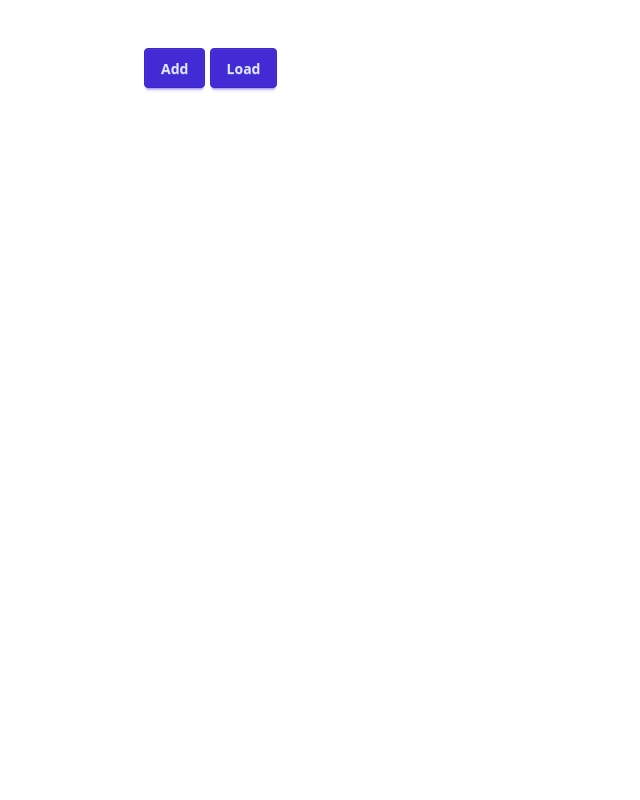
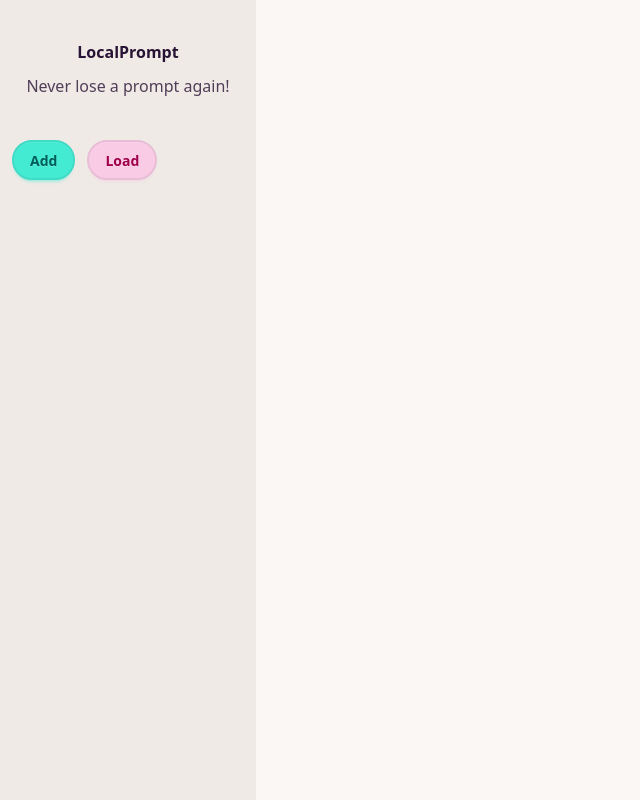
Before and after one commit to iaseth/localprompt, a SvelteKit app in the folder sv-app/: page / in a window 1280 px wide. Shown: the whole page, without its empty margins (0-640 px from the left). Built offline with nearby package versions, Linux system fonts and the light colour scheme.

Commit message:
Now applying themes properly

```diff
--- a/sv-app/src/app.css
+++ b/sv-app/src/app.css
@@ -1,4 +1,12 @@
 
 @import 'tailwindcss';
+
 @plugin "@tailwindcss/typography";
-@plugin "daisyui";
+
+@plugin "daisyui" {
+	themes: cupcake --default, business --prefersdark, business;
+}
+
+.masonry {
+	grid-template-rows: masonry;
+}
--- a/sv-app/src/components/PromptEditor.svelte
+++ b/sv-app/src/components/PromptEditor.svelte
@@ -39,7 +39,7 @@
 	const onCancel = () => closeEditor(false);
 </script>
 
-<section class="prose prose-lg mx-auto bg-base-100 px-3 sm:px-6 pt-2 pb-8 rounded-md shadow">
+<section class="prose prose-lg mx-auto bg-base-200 px-3 sm:px-6 pt-2 pb-8 rounded-md shadow">
 	<header class="pb-4">
 		<h4 class="text-center">Add Prompt</h4>
 	</header>
--- a/sv-app/src/routes/+page.svelte
+++ b/sv-app/src/routes/+page.svelte
@@ -41,15 +41,29 @@
 	<title>LocalPrompt</title>
 </svelte:head>
 
-<section class="min-h-screen max-w-5xl mx-auto py-12 px-4">
+<section class="h-screen w-full overflow-hidden flex">
+	<aside class="w-64 h-full overflow-y-auto bg-base-200 px-3 py-6">
+		<header class="prose text-center py-4">
+			<h4>LocalPrompt</h4>
+			<p>Never lose a prompt again!</p>
+		</header>
+
+		<section class="flex gap-3 py-6">
 			<button class="btn btn-primary" onclick={addPrompt}>Add</button>
-	<button class="btn btn-primary" onclick={loadPrompts}>Load</button>
+			<button class="btn btn-secondary" onclick={loadPrompts}>Load</button>
+		</section>
+	</aside>
 
-	<section class="grid md:grid-cols-2 lg:grid-cols-3 gap-3 py-6">
+	<main class="flex-1 h-full overflow-y-auto">
+		<section class="grow min-h-screen max-w-5xl mx-auto py-16 pb-32 px-4">
+			<section class="grid md:grid-cols-2 lg:grid-cols-3 gap-3 py-6 masonry">
 				{#each prompts as prompt (prompt.uuid) }
 					<PromptCard {prompt} onedit={() => editPrompt(prompt.uuid)}
 						ondelete={() => ondelete(prompt.uuid)} />
 				{/each}
+			</section>
+		</section>
+	</main>
 </section>
 
 {#if showEditor}
@@ -59,4 +73,3 @@
 		</section>
 	</section>
 {/if}
-</section>
```
Lines whose indentation alone changed are shown as unchanged.
